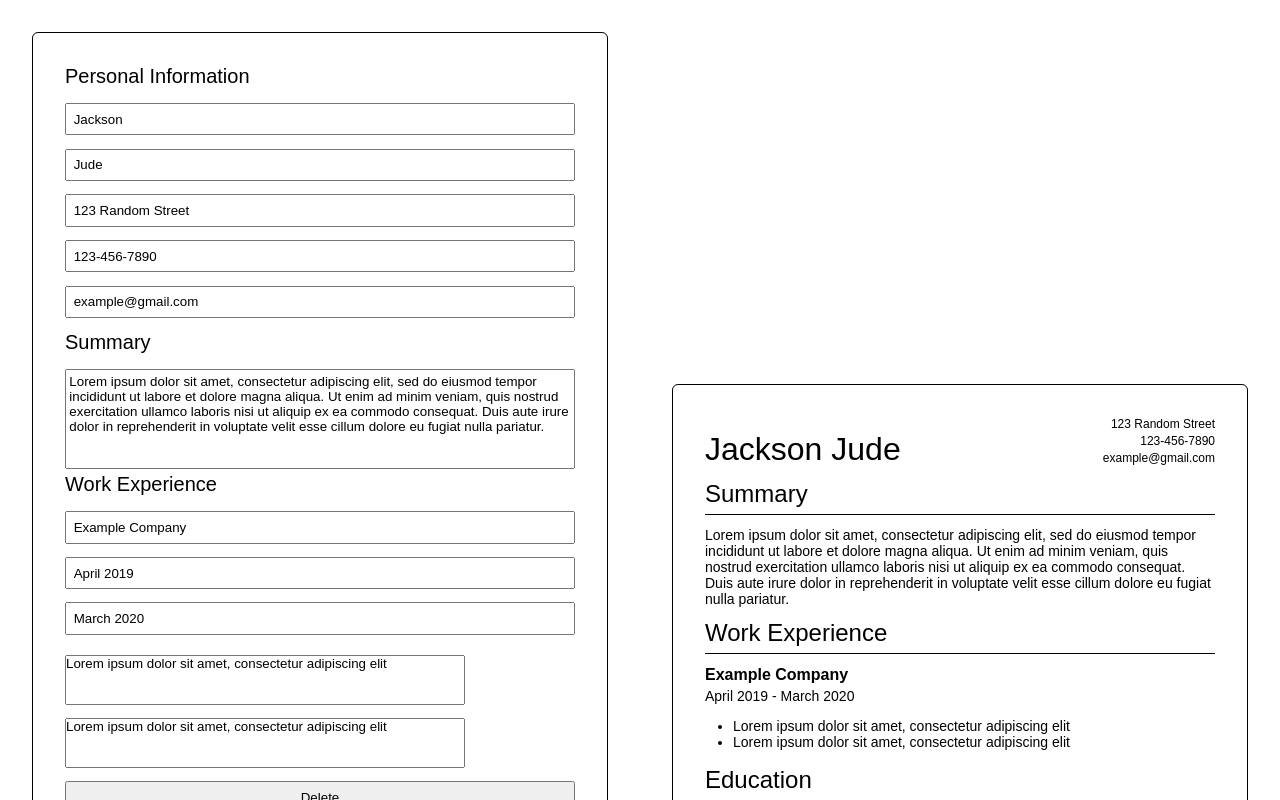
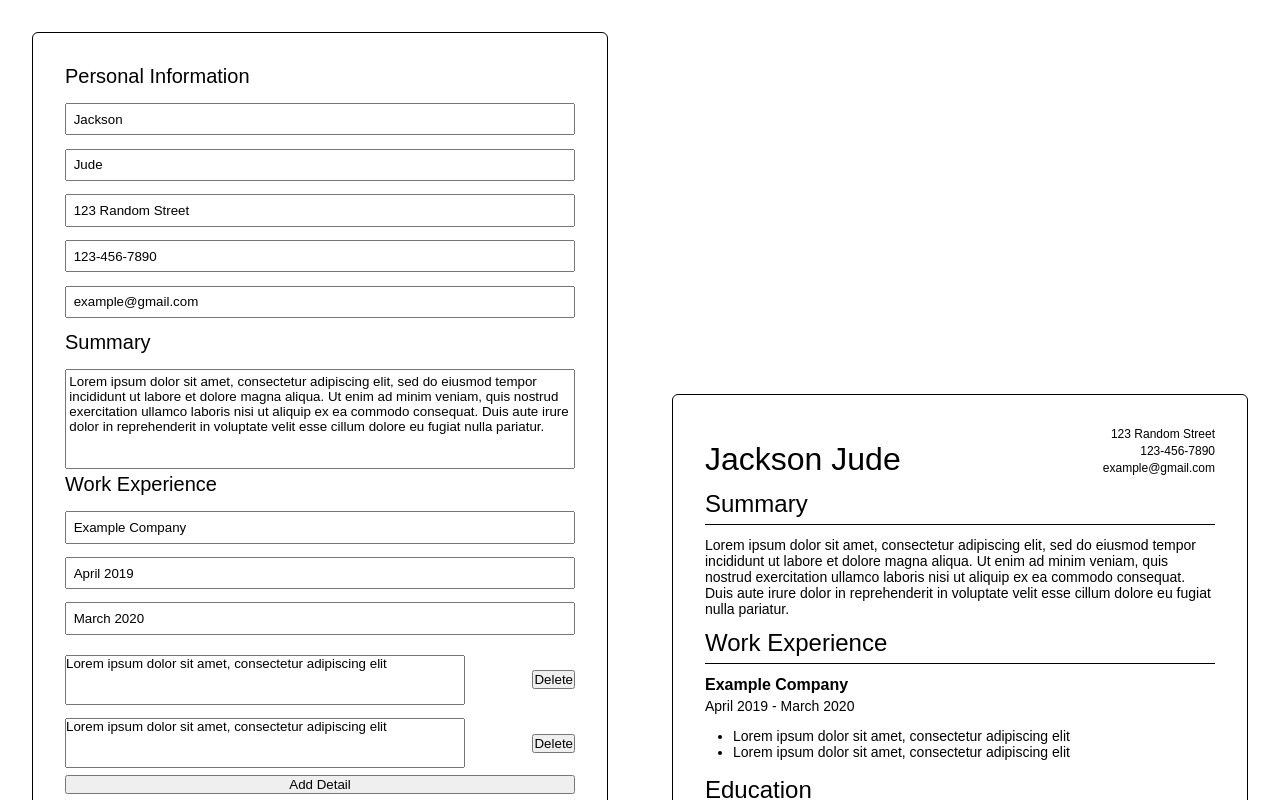
Before and after one commit to JacksonJ97/cv-application, a React (Create React App) app: page / in a window 1280 px wide. Shown: the top 800 px of the page. Built offline with nearby package versions, Linux system fonts and the light colour scheme.

Commit message:
implemented the add detail feature

```diff
--- a/src/components/Container/index.js
+++ b/src/components/Container/index.js
@@ -32,8 +32,8 @@ class Container extends Component {
           startDate: "April 2019",
           endDate: "March 2020",
           details: [
-            { id: uniqueId() + 1, text: "Lorem ipsum dolor sit amet, consectetur adipiscing elit" },
-            { id: uniqueId() + 1, text: "Lorem ipsum dolor sit amet, consectetur adipiscing elit" },
+            { id: uniqueId(), text: "Lorem ipsum dolor sit amet, consectetur adipiscing elit" },
+            { id: uniqueId(), text: "Lorem ipsum dolor sit amet, consectetur adipiscing elit" },
           ],
         },
       ],
@@ -51,6 +51,7 @@ class Container extends Component {
 
     this.handleChange = this.handleChange.bind(this);
     this.handleDetail = this.handleDetail.bind(this);
+    this.handleAddDetail = this.handleAddDetail.bind(this);
     this.handleAdd = this.handleAdd.bind(this);
     this.handleDelete = this.handleDelete.bind(this);
   }
@@ -78,6 +79,13 @@ class Container extends Component {
     let index = experienceCopy.findIndex((element) => element.id === experienceId);
     let detailIndex = experienceCopy[index].details.findIndex((element) => element.id === detailId);
     experienceCopy[index].details[detailIndex].text = value;
+    this.setState({ experienceCopy });
+  }
+
+  handleAddDetail(id) {
+    let experienceCopy = [...this.state.experience];
+    let index = experienceCopy.findIndex((element) => element.id === id);
+    experienceCopy[index].details = [...this.state.experience[index].details, { id: uniqueId(), text: "" }];
     this.setState({ experienceCopy });
   }
 
@@ -134,6 +142,7 @@ class Container extends Component {
           educationInfo={educationInfo}
           handleChange={this.handleChange}
           handleDetail={this.handleDetail}
+          handleAddDetail={this.handleAddDetail}
           handleDelete={this.handleDelete}
           handleAdd={this.handleAdd}
         />
--- a/src/components/Form/ExperienceForm/index.js
+++ b/src/components/Form/ExperienceForm/index.js
@@ -15,9 +15,15 @@ const Wrapper = styled.div`
     resize: none;
   }
 
-  .detail-container {
+  .details-container {
     display: flex;
     flex-direction: column;
+  }
+
+  .detail {
+    display: flex;
+    align-items: center;
+    justify-content: space-between;
   }
 `;
 
@@ -26,6 +32,7 @@ class ExperienceForm extends Component {
     super(props);
     this.handleChange = this.handleChange.bind(this);
     this.handleDetail = this.handleDetail.bind(this);
+    this.handleAddDetail = this.handleAddDetail.bind(this);
     this.handleDelete = this.handleDelete.bind(this);
   }
 
@@ -35,6 +42,10 @@ class ExperienceForm extends Component {
 
   handleDetail(value, experienceId, detailId) {
     this.props.handleDetail(value, experienceId, detailId);
+  }
+
+  handleAddDetail() {
+    this.props.handleAddDetail(this.props.info.id);
   }
 
   handleDelete(id, name) {
@@ -73,18 +84,18 @@ class ExperienceForm extends Component {
           section="experience"
           id={this.props.info.id}
         />
-        <div className="detail-container">
+
+        <div className="details-container">
           {details.map((element) => {
             return (
-              <Textarea
-                value={element.text}
-                handleDetail={this.handleDetail}
-                id={this.props.info.id}
-                detailId={element.id}
-                key={element.id}
-              />
+              <div className="detail" key={element.id}>
+                <Textarea value={element.text} handleDetail={this.handleDetail} id={this.props.info.id} detailId={element.id} />
+                <button>Delete</button>
+              </div>
             );
           })}
+
+          <button onClick={this.handleAddDetail}>Add Detail</button>
         </div>
 
         <DeleteButton onClick={this.handleDelete} name="experienceDelete" id={this.props.info.id} />
--- a/src/components/Form/index.js
+++ b/src/components/Form/index.js
@@ -23,6 +23,7 @@ class Form extends Component {
     super(props);
     this.handleChange = this.handleChange.bind(this);
     this.handleDetail = this.handleDetail.bind(this);
+    this.handleAddDetail = this.handleAddDetail.bind(this);
     this.handleDelete = this.handleDelete.bind(this);
     this.handleAdd = this.handleAdd.bind(this);
   }
@@ -33,6 +34,10 @@ class Form extends Component {
 
   handleDetail(value, experienceId, detailId) {
     this.props.handleDetail(value, experienceId, detailId);
+  }
+
+  handleAddDetail(id) {
+    this.props.handleAddDetail(id);
   }
 
   handleDelete(id, name) {
@@ -62,6 +67,7 @@ class Form extends Component {
               info={element}
               handleChange={this.handleChange}
               handleDetail={this.handleDetail}
+              handleAddDetail={this.handleAddDetail}
               handleDelete={this.handleDelete}
               key={element.id}
             />
```
